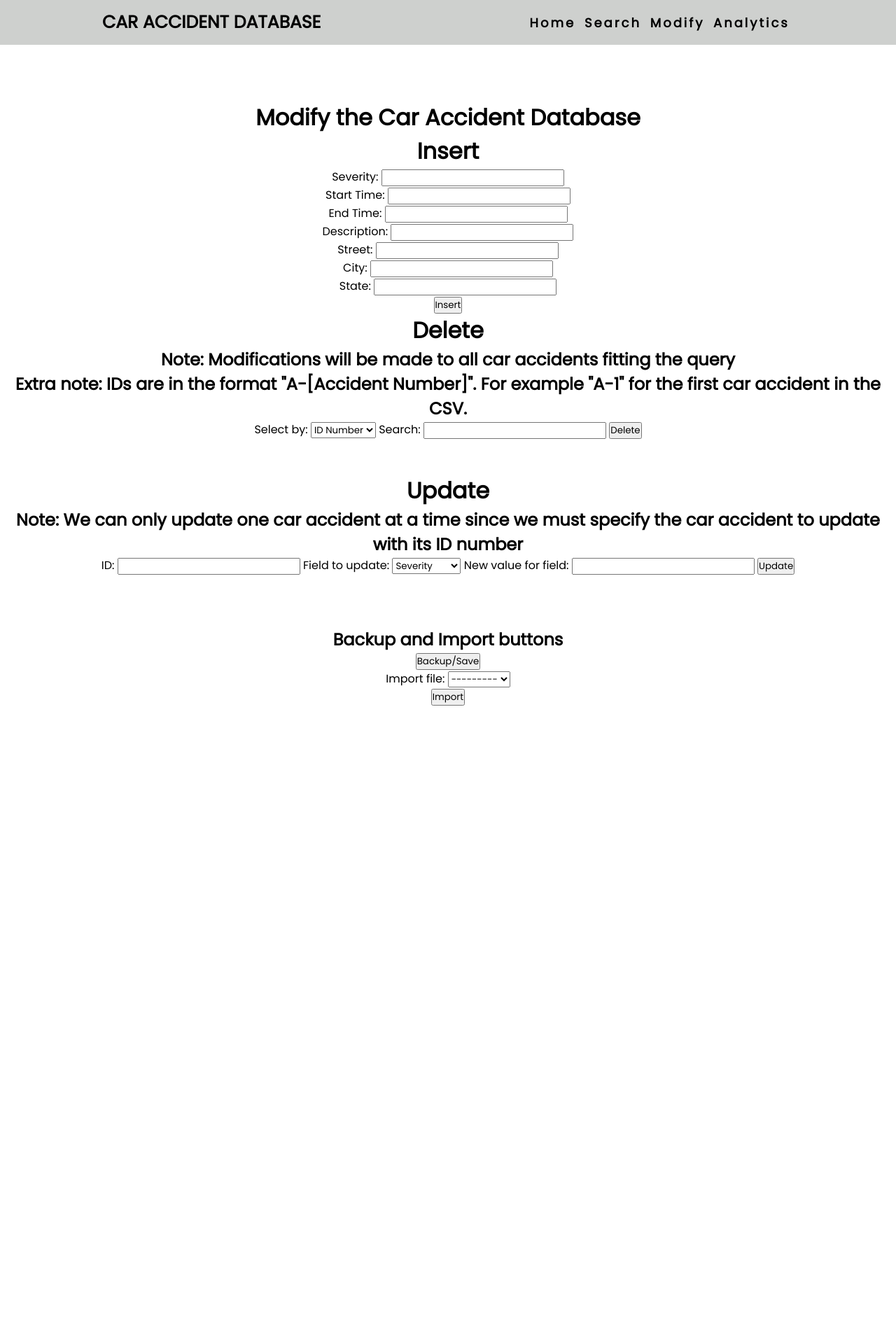
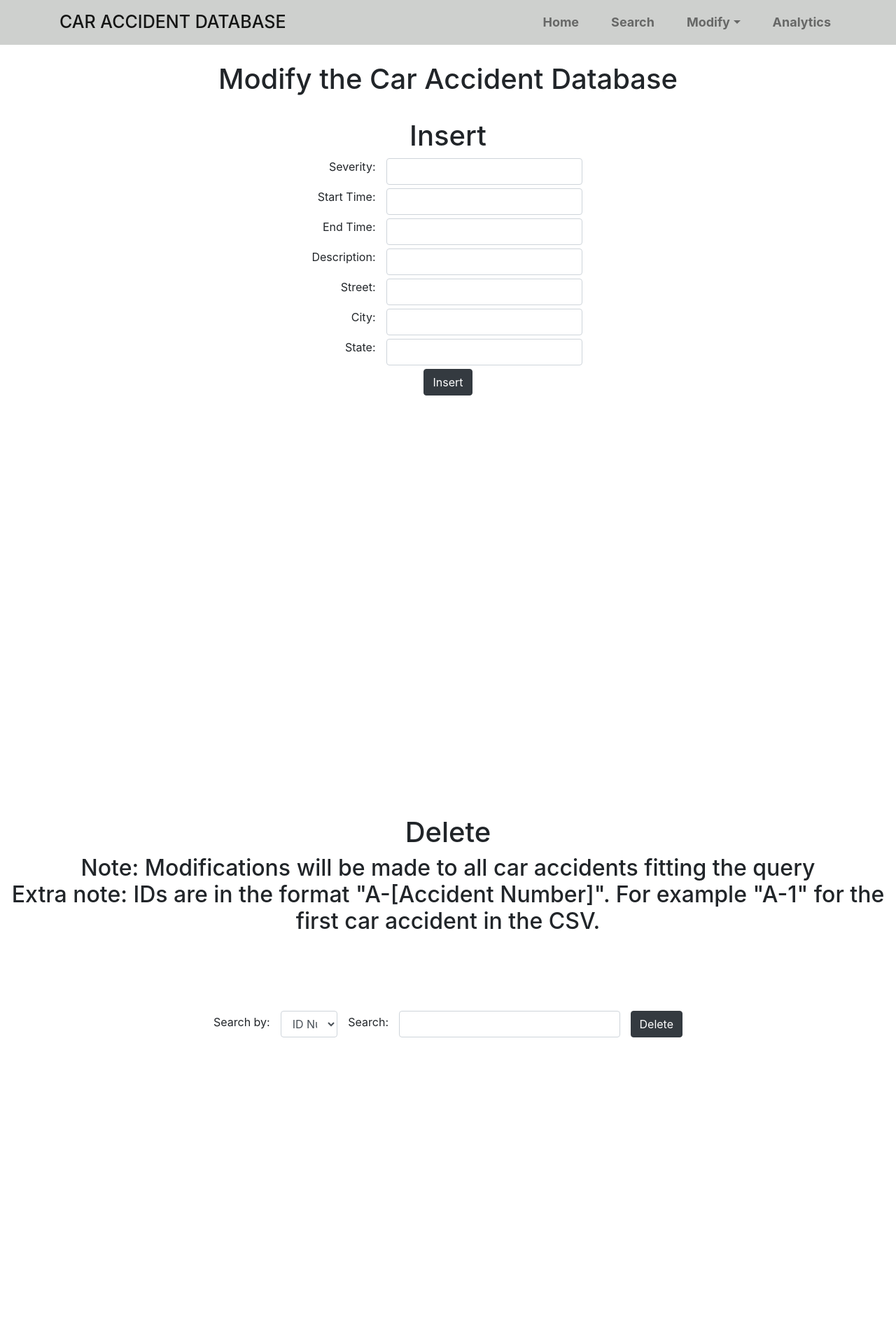
Before and after one commit to PranaySarveiya/Team_CS180, a Django app: page /hello/modify/ in a window 1280 px wide. Shown: the top 1920 px of the page at 70% size. Before the commit the page ends 1008 px from the top, so only its background shows below. Run offline with Django 4.2, Linux system fonts and the light colour scheme; data that the repository does not hold is empty; parts of the project's set-up code (start-up, migrations or seed data) failed here and were passed over.

Commit message:
changed naming of analytics page, added base template, added bootstrap for styling, added widgets to django forms so they can be styled, styled forms

```diff
--- a/mysite/hello/forms.py
+++ b/mysite/hello/forms.py
@@ -38,27 +38,27 @@ def updateImport():
 	    aFile = ImportFile.objects.create(filename = backup)
 
 class SearchForm(forms.Form):
-    category = forms.ChoiceField(label = 'Search by', choices = SEARCH_CHOICES)
-    search_text = forms.CharField(label = 'Search')
+    category = forms.ChoiceField(label = 'Search by', widget = forms.Select(attrs = {'class' : "form-control"}), choices = SEARCH_CHOICES)
+    search_text = forms.CharField(label = 'Search', widget = forms.TextInput(attrs = {'class' : "form-control"}))
 
 class InsertForm(forms.Form):
-    severity = forms.IntegerField()
-    start_time = forms.CharField(label = 'Start Time')
-    end_time = forms.CharField(label = 'End Time')
-    description = forms.CharField(label = 'Description')
-    street = forms.CharField(label = 'Street')
-    city = forms.CharField(label = 'City')
-    state = forms.CharField(label = 'State')
+    severity = forms.IntegerField(label = 'Severity:', widget = forms.NumberInput(attrs = {'class' : "form-control"}))
+    start_time = forms.CharField(label = 'Start Time:', widget = forms.TextInput(attrs = {'class' : "form-control"}))
+    end_time = forms.CharField(label = 'End Time:', widget = forms.TextInput(attrs = {'class' : "form-control"}))
+    description = forms.CharField(label = 'Description:', widget = forms.TextInput(attrs = {'class' : "form-control"}))
+    street = forms.CharField(label = 'Street:', widget = forms.TextInput(attrs = {'class' : "form-control"}))
+    city = forms.CharField(label = 'City:', widget = forms.TextInput(attrs = {'class' : "form-control"}))
+    state = forms.CharField(label = 'State:', widget = forms.TextInput(attrs = {'class' : "form-control"}))
 
 class DeleteForm(forms.Form):
-    selection = forms.ChoiceField(label = 'Select by', choices = DELETE_SELECT_CHOICES)
-    search_text = forms.CharField(label = 'Search')
+    selection = forms.ChoiceField(label = 'Select by', widget = forms.Select(attrs = {'class' : "form-control"}), choices = DELETE_SELECT_CHOICES)
+    search_text = forms.CharField(label = 'Search', widget = forms.TextInput(attrs = {'class' : "form-control"}))
 
 class UpdateForm(forms.Form):
-    id = forms.CharField(label = 'ID')
-    updated_field = forms.ChoiceField(label = 'Field to update', choices = UPDATE_CHOICES)
-    new_value = forms.CharField(label = 'New value for field')
+    id = forms.CharField(label = 'ID', widget = forms.TextInput(attrs = {'class' : "form-control"}))
+    updated_field = forms.ChoiceField(label = 'Field to update', widget = forms.Select(attrs = {'class' : "form-control"}), choices = UPDATE_CHOICES)
+    new_value = forms.CharField(label = 'New value for field', widget = forms.TextInput(attrs = {'class' : "form-control"}))
 
 class ImportForm(forms.Form):
     updateImport()
-    importChoice = forms.ModelChoiceField(label = "Import file", widget = forms.Select, queryset = ImportFile.objects.all())
+    importChoice = forms.ModelChoiceField(label = "Import file", widget = forms.Select(attrs = {'class' : "form-control"}), queryset = ImportFile.objects.all())
--- a/mysite/hello/static/css/style.css
+++ b/mysite/hello/static/css/style.css
@@ -1,54 +1,52 @@
 /*Tutorial used: https://youtu.be/gXkqy0b4M5g*/
 
-*{
-    margin: 0px;
-    padding: 0px;
-    box-sizing: border-box;
-    font-family: 'Poppins', sans-serif;
-}
+
 
 #wrapper{
-    margin-top: 80px;
     text-align: center;
 }
 
+.form-group{
+    margin: auto;
+}
+
+#search_form{
+    padding-top: 100px;
+    padding-bottom: 150px;
+    width: 50%;
+}
 .first-header{
     text-align: center;
+    padding: 25px;
 }
 
-nav{
-    display: flex;
-    justify-content: space-around;
-    align-items: center;
-    min-height: 8vh;
+.navbar{
     background-color: #CED0CE;
-    position: sticky;
-    top: 0;
-    width: 100%;
 }
-
-.logo{
+.navbar-nav{
+    margin-left: auto;
+}
+.navbar-nav li{
+    padding-left:30px;
+}
+.navbar-brand{
     color:black;
     text-transform: uppercase;
     font-size: 25px;
 }
+.nav-item a{
 
-.nav-links{
-    display: flex;
-    justify-content: space-around;
-    width: 30%;
-}
-.nav-links a{
-    color: black;
     text-decoration: none;
-    letter-spacing: 3px;
     font-weight: bold;
     font-size: 18px;
 }
-.nav-links a:hover{
-    border-bottom: 3px solid black;
 
+img {
+    max-width: 100%;
+    max-height: 100%;
 }
-.nav-links li{
-    list-style: none;
+
+.image-container{
+    width: 100%;
+    text-align: center;
 }
--- /dev/null
+++ b/mysite/hello/templates/hello/base.html
@@ -0,0 +1,65 @@
+{% load static %}
+<!doctype html>
+<html lang="en">
+  <head>
+    <!-- Required meta tags -->
+    <meta charset="utf-8">
+    <meta name="viewport" content="width=device-width, initial-scale=1, shrink-to-fit=no">
+    <title>{%block title%} {%endblock%}</title>
+
+    <!--Fonts-->
+    <link rel="preconnect" href="https://fonts.googleapis.com">
+    <link rel="preconnect" href="https://fonts.gstatic.com" crossorigin>
+    <link href="https://fonts.googleapis.com/css2?family=Poppins:wght@300;400&display=swap" rel="stylesheet">
+    <!-- Bootstrap CSS -->
+    <link rel="stylesheet" href="https://cdn.jsdelivr.net/npm/bootstrap@4.3.1/dist/css/bootstrap.min.css" integrity="sha384-ggOyR0iXCbMQv3Xipma34MD+dH/1fQ784/j6cY/iJTQUOhcWr7x9JvoRxT2MZw1T" crossorigin="anonymous">
+    <link rel="stylesheet" type = "text/css" href = "{% static 'css/style.css' %}">
+    {%block head%}
+
+    {%endblock%}
+  </head>
+  <body>
+    <nav class ="navbar sticky-top navbar-expand-lg navbar-light" >
+        <div class="container">
+            <span class ='navbar-brand mb-0 h1'>Car Accident Database</span>
+            <button class="navbar-toggler" type="button" data-toggle="collapse" data-target="#navbarNav" aria-controls="navbarSupportedContent" aria-expanded="false" aria-label="Toggle navigation">
+                <span class="navbar-toggler-icon"></span>
+            </button>
+
+            <div class = "collapse navbar-collapse" id = 'navbarNav'>
+                <ul class = "navbar-nav">
+                    <li class = "nav-item">
+                        <a href ="/hello/welcome/" class = nav-link>Home</a>
+                    </li>
+                    <li class = "nav-item">
+                        <a href ="/hello/search/" class = nav-link>Search</a>
+                    </li>
+                    <li class = "nav-item dropdown">
+                        <a class="nav-link dropdown-toggle" href="#" id="navbarDropdownMenuLink" data-toggle="dropdown" aria-haspopup="true" aria-expanded="false">Modify</a>
+                        <ul class = "dropdown-menu" aria-labelledby="navbarDropdown">
+                            <li class = "dropdown-item">
+                                <a href ="/hello/modify/" class = nav-link>Insert</a>
+                            </li>
+                            <li class = "dropdown-item">
+                                <a href ="/hello/modify#delete_title" class = nav-link>Delete</a>
+                            </li>
+                            <li class = "dropdown-item">
+                                <a href ="/hello/modify#update_title" class = nav-link>Update</a>
+                            </li>
+                        </ul>
+                    </li>
+                    <li class = "nav-item">
+                        <a href ="/hello/analytics/" class = nav-link>Analytics</a>
+                    </li>
+                </ul>
+            </div>
+        </div>
+    </nav>
+    {% block body %}
+
+    {% endblock %}
+    <script src="https://code.jquery.com/jquery-3.3.1.slim.min.js" integrity="sha384-q8i/X+965DzO0rT7abK41JStQIAqVgRVzpbzo5smXKp4YfRvH+8abtTE1Pi6jizo" crossorigin="anonymous"></script>
+    <script src="https://cdn.jsdelivr.net/npm/popper.js@1.14.7/dist/umd/popper.min.js" integrity="sha384-UO2eT0CpHqdSJQ6hJty5KVphtPhzWj9WO1clHTMGa3JDZwrnQq4sF86dIHNDz0W1" crossorigin="anonymous"></script>
+    <script src="https://cdn.jsdelivr.net/npm/bootstrap@4.3.1/dist/js/bootstrap.min.js" integrity="sha384-JjSmVgyd0p3pXB1rRibZUAYoIIy6OrQ6VrjIEaFf/nJGzIxFDsf4x0xIM+B07jRM" crossorigin="anonymous"></script>
+  </body>
+</html>
--- a/mysite/hello/templates/hello/modify.html
+++ b/mysite/hello/templates/hello/modify.html
@@ -1,35 +1,58 @@
-{% load static %}
-<!DOCTYPE html>
-<html>
-    <head>
-        <link rel="preconnect" href="https://fonts.googleapis.com">
-        <link rel="preconnect" href="https://fonts.gstatic.com" crossorigin>
-        <link href="https://fonts.googleapis.com/css2?family=Poppins:wght@300;400&display=swap" rel="stylesheet">
-        <title>Modify</title>
-        <link rel="stylesheet" type = "text/css" href = "{% static 'css/style.css' %}">
-    </head>
-    </head>
-    <body>
-        <nav>
-            <div class = "logo">
-                <h4>Car Accident Database</h4>
-            </div>
-            <ul class = "nav-links">
-                <li>
-                    <a href ="/hello/welcome/">Home</a>
-                </li>
-                <li>
-                    <a href ="/hello/search/">Search</a>
-                </li>
-                <li>
-                    <a href ="/hello/modify/">Modify</a>
-                </li>
-                <li>
-                    <a href ="/hello/crashes_by_month/">Analytics</a>
-                </li>
-            </ul>
-        </nav>
+{% extends './base.html' %}
+{%load static%}
 
+{% block title %} Modify {% endblock %}
+
+{% block head %}
+<style>
+    #insert_form .row .col-{
+        margin-left: auto;
+    }
+    .col- label{
+        padding-top: 4px;
+    }
+
+    .row{
+        padding-bottom: 5px;
+    }
+
+    .form-group{
+        padding-bottom: 500px;
+    }
+
+    #insert_form{
+        width: 30%;
+    }
+    #delete_form{
+        padding-top: 100px;
+        width: 50%;
+    }
+    #update_form{
+        padding-top: 100px;
+        width: 75%;
+        padding-bottom: 170px;
+    }
+    #import_form{
+        width: 20%;
+        margin-right: auto;
+        padding-top: 30px;
+        padding-bottom: 30px;
+    }
+    #backup_form{
+        padding-bottom: 20px;
+    }
+    #delete_title{
+        height: 100px;
+        width: 50px;
+    }
+    #update_title{
+        height: 50px;
+        width: 50px;
+    }
+</style>
+{%endblock%}
+
+{%block body%}
 <div id = "wrapper">
     <h1 class = "first-header">
         Modify the Car Accident Database
@@ -38,13 +61,23 @@
         Insert
     </h1>
 
+    <div class="form-group" id = "insert_form">
         <form method="POST" action="">
-                {% csrf_token %}
-                {{insert.as_p}}
+            {% for field in insert %}
+                <div class = "row">
+                    <div class = "col-">
+                        {{field.label}}
+                    </div>
+                    <div class = "col-9">
+                        {{field}}
+                    </div>
+                </div>
+            {%endfor%}
 
-                <button type="submit" name='insert'>Insert</button>
+            <button type="submit" class="btn btn-dark" name='insert'>Insert</button>
         </form>
-
+    </div>
+    <div id ="delete_title"></div>
     <h1>
         Delete
     </h1>
@@ -52,45 +85,88 @@
         Note: Modifications will be made to all car accidents fitting the query</br>
         Extra note: IDs are in the format "A-[Accident Number]". For example "A-1" for the first car accident in the CSV.
     </h2>
+    <div class="form-group" id = "delete_form">
         <form method="POST" action="">
             {% csrf_token %}
-                {{delete}}
+            <div class="row">
+                <div class = "col-">
+                    <label for = "search_by">Search by:</label>
+                </div>
+                <div class = "col-2">
+                    {{delete.selection}}
+                </div>
+                <div class = "col-">
+                    <label for = "search_text">Search:</label>
+                </div>
+                <div class = "col">
+                    {{delete.search_text}}
+                </div>
+                <button type="submit" class="btn btn-dark" name='delete'>Delete</button>
+            </div>
+        </form>
+    </div>
 
-                <button type="submit" name='delete'>Delete</button>
-            </form>
-
-            <br/>
-            <br/>
-
+    <div  id = "update_title"></div>
     <h1>
         Update
     </h1>
     <h2>
         Note: We can only update one car accident at a time since we must specify the car accident to update with its ID number</br>
     </h2>
+    <div class="form-group" id = "update_form">
         <form method="POST" action="">
             {% csrf_token %}
-                {{update}}
+            <div class="row">
+                <div class = "col-">
+                    <label for = "id">ID:</label>
+                </div>
+                <div class = "col">
+                    {{update.id}}
+                </div>
+                <div class = "col-">
+                    <label for = "field_to_update">Field to Update:</label>
+                </div>
+                <div class = "col-2">
+                    {{update.updated_field}}
+                </div>
+                <div class = "col-">
+                    <label for = "new_value">New Value:</label>
+                </div>
+                <div class = "col">
+                    {{update.new_value}}
+                </div>
+                <button type="submit" class="btn btn-dark" name='update'>Update</button>
+            </div>
+        </form>
+    </div>
 
-                <button type="submit" name='update'>Update</button>
-            </form>
-            <br/>
-            <br/>
-            <br/>
 
     <h2>
         Backup and Import buttons
     </h2>
+
+    <div class="form-group" id = "import_form">
+        <form method='POST'>
+            {% csrf_token %}
+            <div class="row">
+                <div class = "col-">
+                    <label for = "import_file">Import File:</label>
+                </div>
+                <div class = "col-5">
+                    {{import.importChoice}}
+                </div>
+                <button type="submit" class="btn btn-dark" name="import">Import</button>
+            </div>
+        </form>
+    </div>
+
+    <div class="form-group" id = "backup_form">
         <form method='POST'>
             {% csrf_token %}
             {{backup.as_p}}
-                <button type="submit" name="backup"> Backup/Save </button>
-            </form>
-            <form method='POST'>
-                {% csrf_token %}
-                {{import.as_p}}
-                <button type="submit" name="import">Import</button>
+            <button type="submit" class="btn btn-dark" name="backup"> Backup/Save </button>
         </form>
     </div>
-    </body>
-</html>
+
+</div>
+{%endblock%}
--- a/mysite/hello/urls.py
+++ b/mysite/hello/urls.py
@@ -10,6 +10,6 @@ urlpatterns = [
 	path('top-5-states/', views.Top5States, name='top-5-states'),
 	path('modify/', views.Modify, name='modify'),
 	path('severity_by_year/', views.SeveritybyYear, name='severity_by_year'),
-	path('crashes_by_month/', views.crashes_by_month, name='crashes_by_month')
+	path('analytics/', views.analytics, name='analytics')
 
 ]
--- a/mysite/hello/views.py
+++ b/mysite/hello/views.py
@@ -34,11 +34,11 @@ def welcome(request):
     """
     return render(request, "hello/welcome.html")
 
-def crashes_by_month(request):
+def analytics(request):
     """
     The analytics page
     """
-    return render(request, "hello/crashes_by_month.html")
+    return render(request, "hello/analytics.html")
 
 
 def search(request):
```
Also changed, not shown: mysite/hello/templates/hello/analytics.html (added, +27 -0 lines), mysite/hello/templates/hello/crashes_by_month.html (deleted, +0 -57 lines), mysite/hello/templates/hello/hours_count.html (added, +17 -0 lines), mysite/hello/templates/hello/search.html (+33 -40 lines), mysite/hello/templates/hello/welcome.html (+13 -45 lines). Lines whose indentation alone changed are shown as unchanged.
